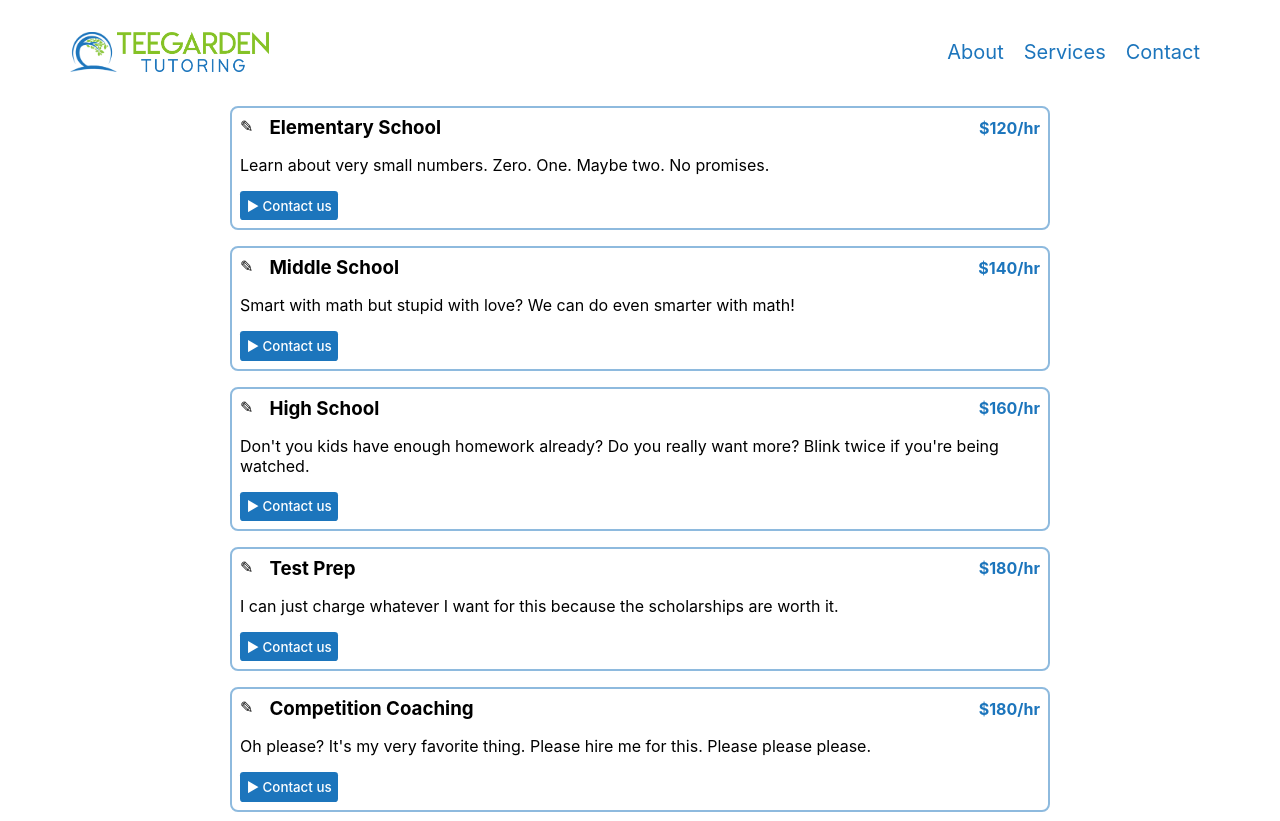
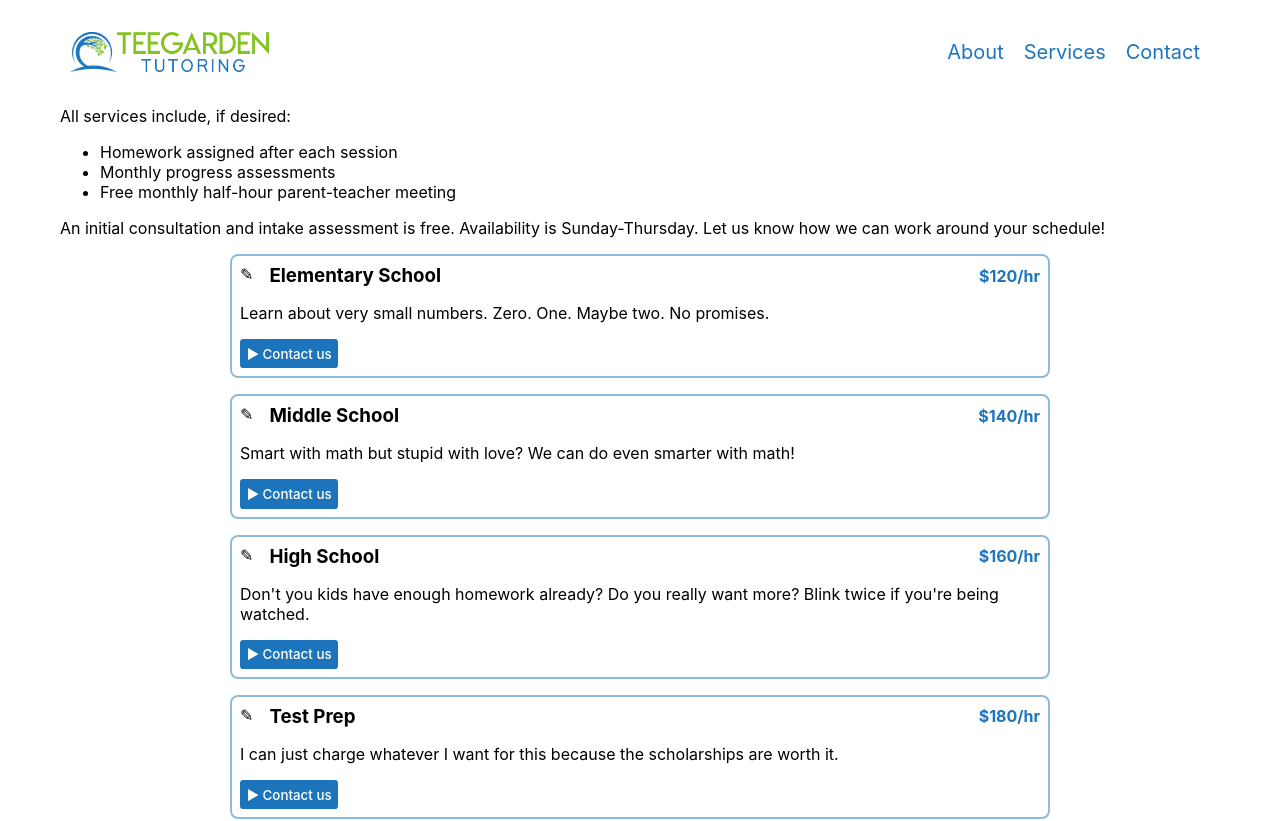
Before and after one commit to TeegardenTutoring/TeegardenTutoring.github.io, a React (Create React App) app: page /services in a window 1280 px wide. Shown: the top 821 px of the page. Built offline with nearby package versions, Linux system fonts and the light colour scheme.

Commit message:
services

```diff
--- a/src/pages/about.jsx
+++ b/src/pages/about.jsx
@@ -6,8 +6,8 @@ function About(props) {
     return (
         <main>
             <figure className="aside-right">
-                <img src="https://placekitten.com/g/200/200" alt="this is a placekitten" />
-                <figcaption>This time the picture is OVER HERE and it's FUNKY.</figcaption>
+                <img src="https://placekitten.com/g/200/200" alt="Charlie at work" />
+                <figcaption>Charlie at work</figcaption>
             </figure>
             <p>
                 <b>Sophia "Charlie" Dever</b> is a mathematician with a background in teaching, research, and
--- a/src/pages/services.jsx
+++ b/src/pages/services.jsx
@@ -45,6 +45,13 @@ function Services(props) {
 
     return (
         <main className="services">
+            <p>All services include, if desired:</p>
+            <ul>
+                <li>Homework assigned after each session</li>
+                <li>Monthly progress assessments</li>
+                <li>Free monthly half-hour parent-teacher meeting</li>
+            </ul>
+            <p>An initial consultation and intake assessment is free. Availability is Sunday-Thursday. Let us know how we can work around your schedule!</p>
             {SERVICES_OFFERED.map((service) =>
                 <section className="service">
                     <div className="header">
```
